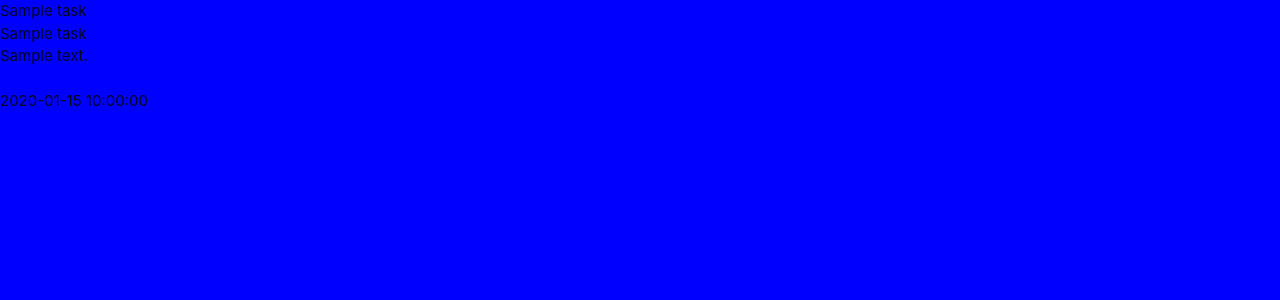
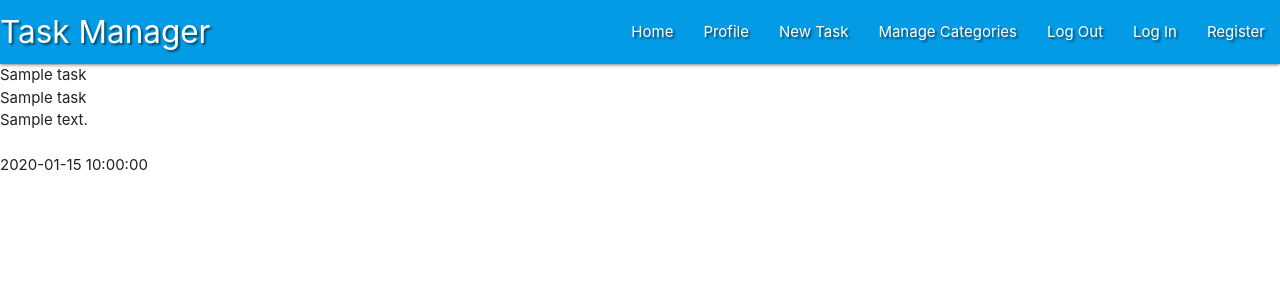
Before and after one commit to Andrew-code2020/datacentricminiproject, a Flask app: page / in a window 1280 px wide. Shown: the top 300 px of the page. Run offline with Flask 2, Linux system fonts and the light colour scheme; a database or web service that is not in the repository returns one stand-in record (values such as "Sample title"); some libraries are stand-ins or nearby versions.

Commit message:
add materialize sidebar and main navbar

```diff
--- a/static/css/style.css
+++ b/static/css/style.css
@@ -1,4 +1,3 @@
-body
-{
-background-color:blue;
+.text-shadow{
+    text-shadow: 2px 2px 2px rgba(0, 0, 0, 0.5);
 }
--- a/static/js/script.js
+++ b/static/js/script.js
@@ -0,0 +1,3 @@
+ $(document).ready(function(){
+    $(".sidenav").sidenav({edge: right});
+  });
--- a/templates/base.html
+++ b/templates/base.html
@@ -15,27 +15,58 @@
       href="https://cdnjs.cloudflare.com/ajax/libs/materialize/1.0.0/css/materialize.min.css"
       type="text/css"
     />
-    <link rel="stylesheet" href="{{ url_for('static', filename='css/style.css') }}" type="text/css" >
+    <link
+      rel="stylesheet"
+      href="{{ url_for('static', filename='css/style.css') }}"
+      type="text/css"
+    />
 
-    {% block styles %}
-    {% endblock %}
+    {% block styles %} {% endblock %}
 
     <title>Task Manager</title>
   </head>
   <body>
-    {% block content %}
-    {% endblock %}
+    <header>
+    <!---Main top navbar--->
+      <nav class="nav-extended text-shadow light-blue darken-1">
+        <div class="nav-wrapper">
+          <a href="{{url_for('get_tasks')}}" class="brand-logo">Task Manager</a>
+          <a href="#" data-target="mobile-demo" class="sidenav-trigger right"><i class="fas fa-bars"></i></a>
+          <ul class="right hide-on-med-and-down">
+            <li><a href="{{url_for('get_tasks')}}">Home</a></li>
+            <li><a href="">Profile</a></li>
+            <li><a href="">New Task</a></li>
+            <li><a href="">Manage Categories</a></li>
+            <li><a href="">Log Out</a></li>
+            <li><a href="">Log In</a></li>
+            <li><a href="">Register</a></li>
+
+          </ul>
+        </div>
+      </nav>
+<!-----Mobile sidenavabar-->
+      <ul class="sidenav" id="mobile-demo">
+            <li><h4 class="center-align light-blue-text text-darken 4">Task Manager</h4></li>
+            <li><a href="{{url_for('get_tasks')}}">Home</a></li>
+            <li><a href="">Profile</a></li>
+            <li><a href="">New Task</a></li>
+            <li><a href="">Manage Categories</a></li>
+            <li><a href="">Log Out</a></li>
+            <li><a href="">Log In</a></li>
+            <li><a href="">Register</a></li>
+      </ul>
+    </header>
+
+    {% block content %} {% endblock %}
 
     <script
-      src="http://code.jquery.com/jquery-3.5.1.min.js"
+      src="https://code.jquery.com/jquery-3.5.1.min.js"
       integrity="sha256-9/aliU8dGd2tb6OSsuzixeV4y/faTqgFtohetphbbj0="
       crossorigin="anonymous"
     ></script>
     <script src="https://cdnjs.cloudflare.com/ajax/libs/materialize/1.0.0/js/materialize.min.js"></script>
     <script src="{{ url_for('static', filename='js/script.js') }}"></script>
 
-    {% block scripts %}
-    {% endblock %}
-
+    {% block scripts %} {% endblock %}
   </body>
 </html>
```
